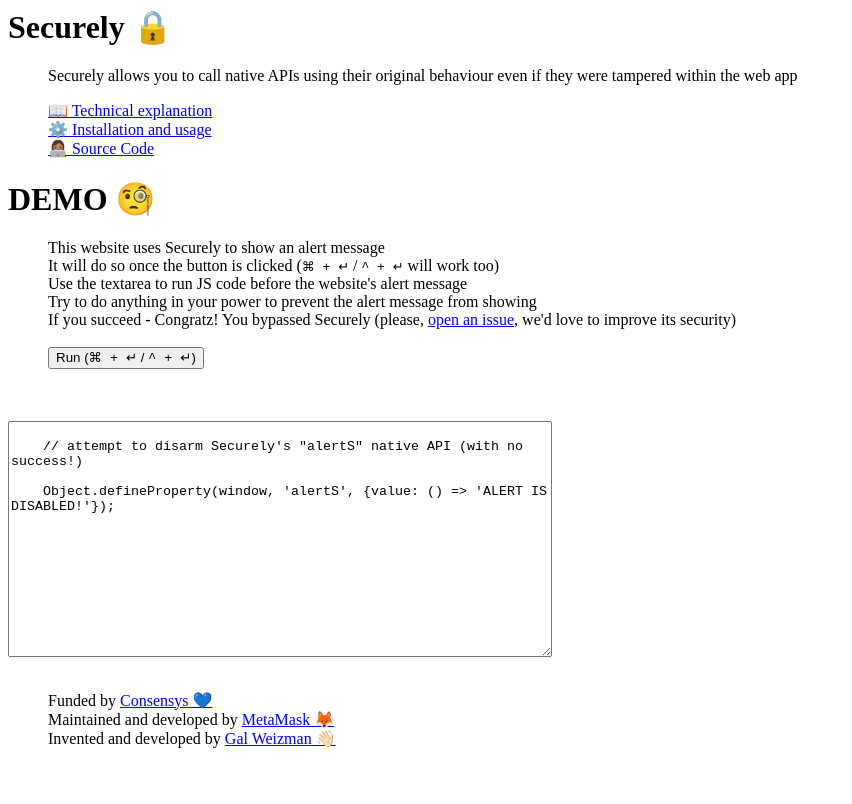
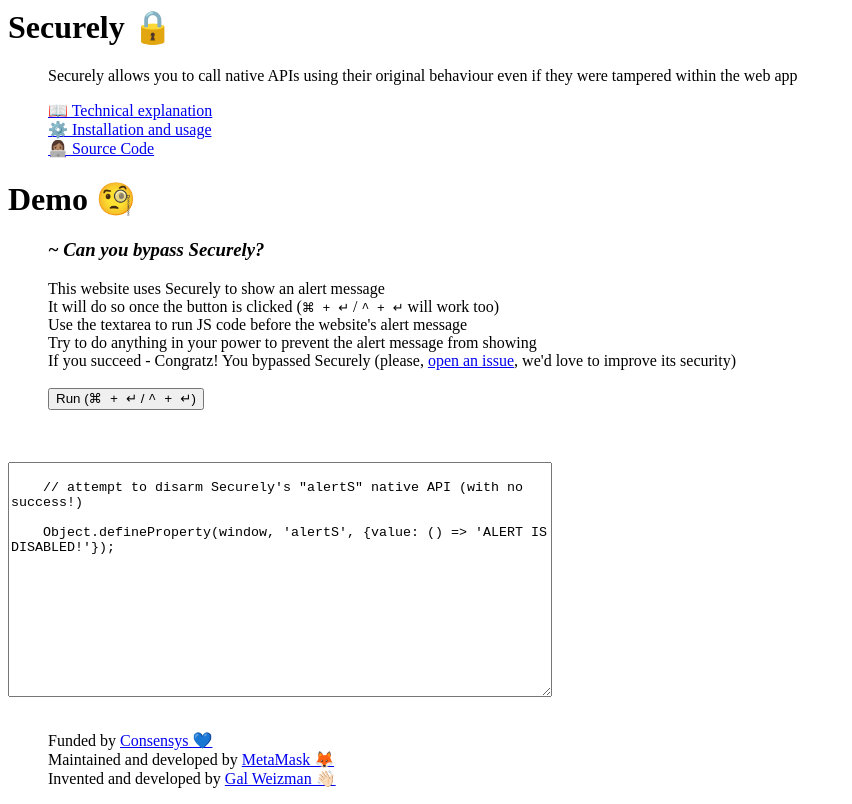
Before and after one commit to LavaMoat/securely, a website built with webpack: page demo/index.html in a window 1280 px wide. Shown: the whole page, without its empty margins (0-852 px from the left). Built offline with nearby package versions, Linux system fonts and the light colour scheme.

Commit message:
imrv demo

```diff
--- a/demo/index.html
+++ b/demo/index.html
@@ -16,8 +16,9 @@
             </p>
         </blockquote>
 
-        <h1> DEMO 🧐 </h1>
+        <h1> Demo 🧐 </h1>
         <blockquote>
+            <h3><i>~ Can you bypass Securely?</i></h3>
             This website uses Securely to show an alert message
             <br>
             It will do so once the button is clicked (<code>⌘ + ↵</code> / <code>^ + ↵</code> will work too)
```
